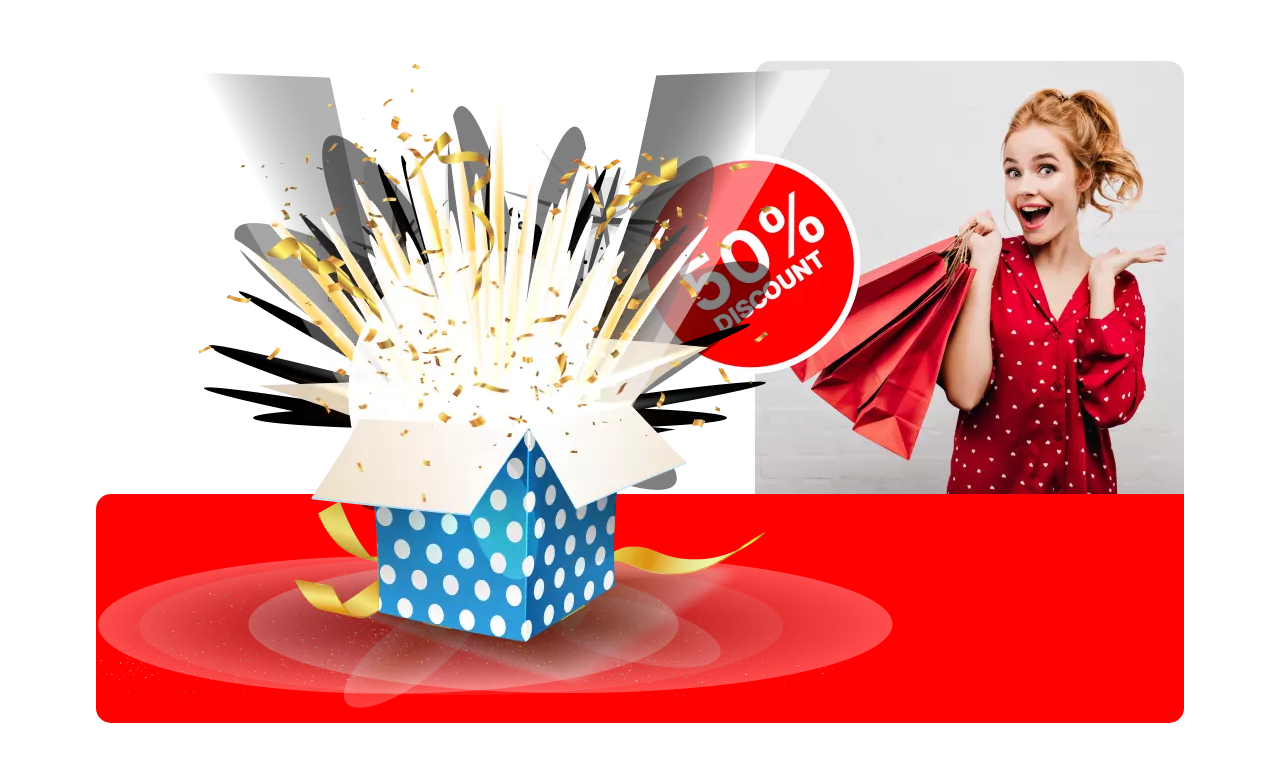
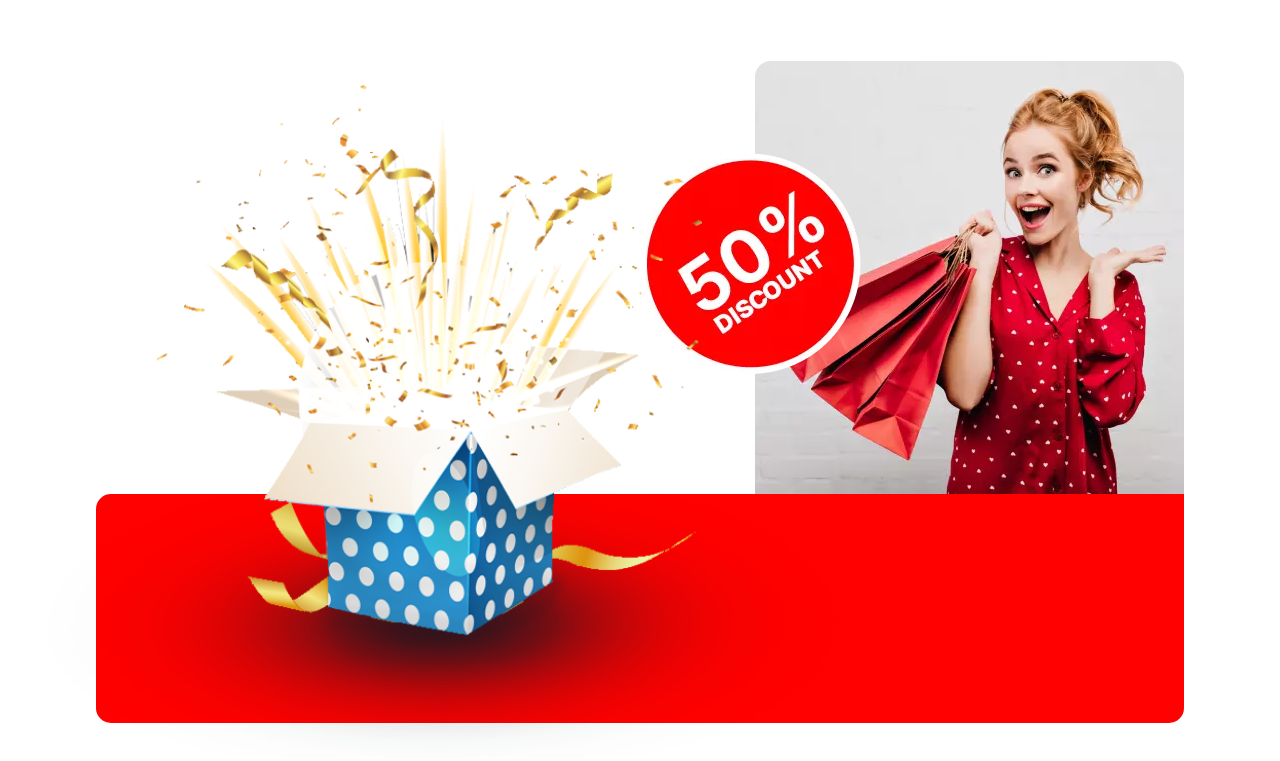
Before and after one commit to muinuddin-sm12/Milestone1-Assignment, a plain HTML site: page index.html in a window 1280 px wide. Shown: the part 3882-4643 px from the top of the page. Drawn offline with Linux system fonts and the light colour scheme.

Commit message:
holiday gift box background remove

```diff
--- a/index.html
+++ b/index.html
@@ -85,7 +85,7 @@
                 <img src="Images/Group_44.WEBP" alt="">
             </div>
             <div class="holiday-gift">
-                <img src="Images/Group_75.WEBP" alt="">
+                <img src="Images/Group-78-Recovered.png" alt="">
             </div>
         </div>
         <!-- Holiday sale section End  -->
--- a/style/style.css
+++ b/style/style.css
@@ -275,7 +275,9 @@ header {
 }
 .holiday-gift img {
     position: absolute;
-    top: -430px;
+    top: -417px;
+    left: -60px;
+    height: 681px;
 }
 /* Holiday sale section End */
 
```
Also changed, not shown: Images/Group-78-Recovered.png (added).
